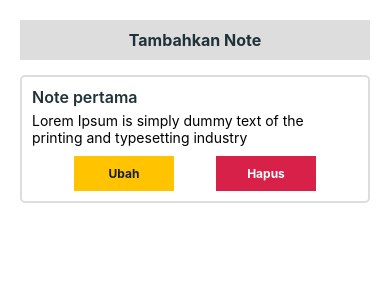
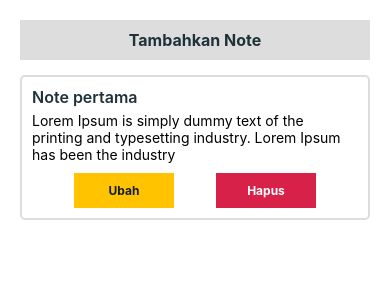
Before and after one commit to annisaarrumaisha/note-app, a React Native app: screen / in a window 390 px wide. Shown: the top 300 px of the page. Built offline with nearby package versions, Linux system fonts and the light colour scheme.

Commit message:
addition of other screens

```diff
--- a/App.js
+++ b/App.js
@@ -1,22 +1,52 @@
 // Impor React dan hook useState dari library React.
 import React, { useState } from "react";
 
-// Impor komponen layar utama (Home) dari folder screens.
+// Impor komponen layar utama dan layar lainnya.
 import Home from "./src/screens/home";
+import AddNote from "./src/screens/addNote";
+import EditNote from "./src/screens/editNote";
 
-// Fungsi utama dari aplikasi kita.
+// Komponen untuk menampilkan halaman yang berbeda berdasarkan 'currentPage'
+const CurrentPageWidget = ({ currentPage, noteList, setCurrentPage }) => {
+  // Tentukan halaman yang akan ditampilkan berdasarkan nilai 'currentPage'
+  switch (currentPage) {
+    case "home":
+      // Tampilkan halaman utama (Home)
+      return <Home noteList={noteList} setCurrentPage={setCurrentPage} />;
+    case "add":
+      // Tampilkan halaman untuk menambahkan catatan baru (AddNote)
+      return <AddNote />;
+    case "edit":
+      // Tampilkan halaman untuk mengubah catatan (EditNote)
+      return <EditNote />;
+    default:
+      // Jika halaman tidak dikenali, kembali ke halaman utama (Home)
+      return <Home />;
+  }
+};
+
+// Komponen utama aplikasi
 const App = () => {
-  // Gunakan hook useState untuk menyimpan daftar catatan (noteList).
+  // Gunakan hook useState untuk mengelola halaman saat ini ('home', 'add', 'edit')
+  const [currentPage, setCurrentPage] = useState("home");
+
+  // Gunakan hook useState untuk menyimpan daftar catatan (noteList)
   const [noteList, setNoteList] = useState([
     {
-      id: 1, // ID unik untuk setiap catatan.
-      title: "Note pertama", // Judul catatan.
-      desc: "Lorem Ipsum is simply dummy text of the printing and typesetting industry", // Deskripsi catatan.
+      id: 1, // ID unik untuk setiap catatan
+      title: "Note pertama", // Judul catatan
+      desc: "Lorem Ipsum is simply dummy text of the printing and typesetting industry. Lorem Ipsum has been the industry", // Deskripsi catatan
     },
   ]);
 
-  // Render komponen Home dengan mengirimkan noteList sebagai properti.
-  return <Home noteList={noteList} />;
+  // Render komponen berdasarkan halaman saat ini
+  return (
+    <CurrentPageWidget
+      currentPage={currentPage}
+      setCurrentPage={setCurrentPage}
+      noteList={noteList}
+    />
+  );
 };
 
 // Ekspor komponen App sebagai default export dari file ini.
--- /dev/null
+++ b/src/screens/addNote.js
@@ -0,0 +1,9 @@
+// Impor React dan komponen dasar dari React Native.
+import React from "react";
+import { Text } from "react-native";
+
+// Komponen untuk layar menambah catatan baru.
+const AddNote = () => <Text>Tambahkan Note</Text>;
+
+// Ekspor komponen AddNote sebagai default export dari file ini.
+export default AddNote;
--- /dev/null
+++ b/src/screens/editNote.js
@@ -0,0 +1,9 @@
+// Impor React dan komponen dasar dari React Native.
+import React from "react";
+import { Text } from "react-native";
+
+// Komponen untuk layar mengubah catatan.
+const EditNote = () => <Text>Ubah Note</Text>;
+
+// Ekspor komponen EditNote sebagai default export dari file ini.
+export default EditNote;
--- a/src/screens/home.js
+++ b/src/screens/home.js
@@ -5,8 +5,9 @@ import { FlatList, StyleSheet, View, Text } from "react-native";
 // Impor komponen kustom untuk tombol dari folder components.
 import CustomButton from "../components/customButton";
 
-// Komponen NoteCard untuk menampilkan masing-masing catatan.
-const NoteCard = ({ item }) => (
+// Komponen untuk menampilkan setiap catatan dalam bentuk kartu (card)
+// Ditambahkan prop 'setCurrentPage' untuk navigasi halaman.
+const NoteCard = ({ item, setCurrentPage }) => (
   <View style={styles.card}>
     {/* Menampilkan judul catatan */}
     <Text style={styles.cardTitle}>{item.title}</Text>
@@ -21,7 +22,10 @@ const NoteCard = ({ item }) => (
         text="Ubah" // Teks yang ditampilkan pada tombol.
         fontSize={12} // Ukuran teks tombol.
         width={100} // Lebar tombol.
-        onPress={() => {}} // Fungsi yang dipanggil saat tombol ditekan.
+        // Pindah ke halaman "edit" saat tombol ditekan
+        onPress={() => {
+          setCurrentPage("edit");
+        }}
       />
       {/* Tombol untuk menghapus catatan */}
       <CustomButton
@@ -30,14 +34,15 @@ const NoteCard = ({ item }) => (
         text="Hapus" // Teks yang ditampilkan pada tombol.
         fontSize={12} // Ukuran teks tombol.
         width={100} // Lebar tombol.
-        onPress={() => {}} // Fungsi yang dipanggil saat tombol ditekan.
+        onPress={() => {}} // Fungsi yang dipanggil saat tombol ditekan (belum diimplementasikan).
       />
     </View>
   </View>
 );
 
-// Komponen utama Home untuk menampilkan daftar catatan dan tombol untuk menambah catatan.
-const Home = ({ noteList }) => (
+// Komponen utama Home untuk menampilkan daftar catatan dan tombol untuk menambah catatan
+// Ditambahkan prop 'setCurrentPage' untuk navigasi halaman.
+const Home = ({ noteList, setCurrentPage }) => (
   <View style={styles.container}>
     {/* Tombol untuk menambah catatan baru */}
     <CustomButton
@@ -45,14 +50,20 @@ const Home = ({ noteList }) => (
       color="#203239" // Warna teks tombol tambah.
       text="Tambahkan Note" // Teks yang ditampilkan pada tombol.
       width="100%" // Lebar tombol.
-      onPress={() => {}} // Fungsi yang dipanggil saat tombol ditekan.
+      // Pindah ke halaman "add" saat tombol ditekan
+      onPress={() => {
+        setCurrentPage("add");
+      }}
     />
     {/* Daftar catatan yang ditampilkan menggunakan FlatList */}
     <FlatList
       showsVerticalScrollIndicator={false} // Hilangkan indikator gulir vertikal.
       data={noteList} // Sumber data untuk FlatList, diambil dari prop noteList.
-      renderItem={NoteCard} // Fungsi yang digunakan untuk merender setiap item dalam daftar.
-      keyExtractor={(item) => item.id.toString()} // Kunci unik untuk setiap item, diambil dari properti id dan diubah menjadi string.
+      // Berikan function "setCurrentPage" ke komponen "NoteCard"
+      renderItem={({ item }) => (
+        <NoteCard item={item} setCurrentPage={setCurrentPage} />
+      )}
+      keyExtractor={(item) => item.id.toString()} // Kunci unik untuk setiap item, diambil dari properti id.
     />
   </View>
 );
```
